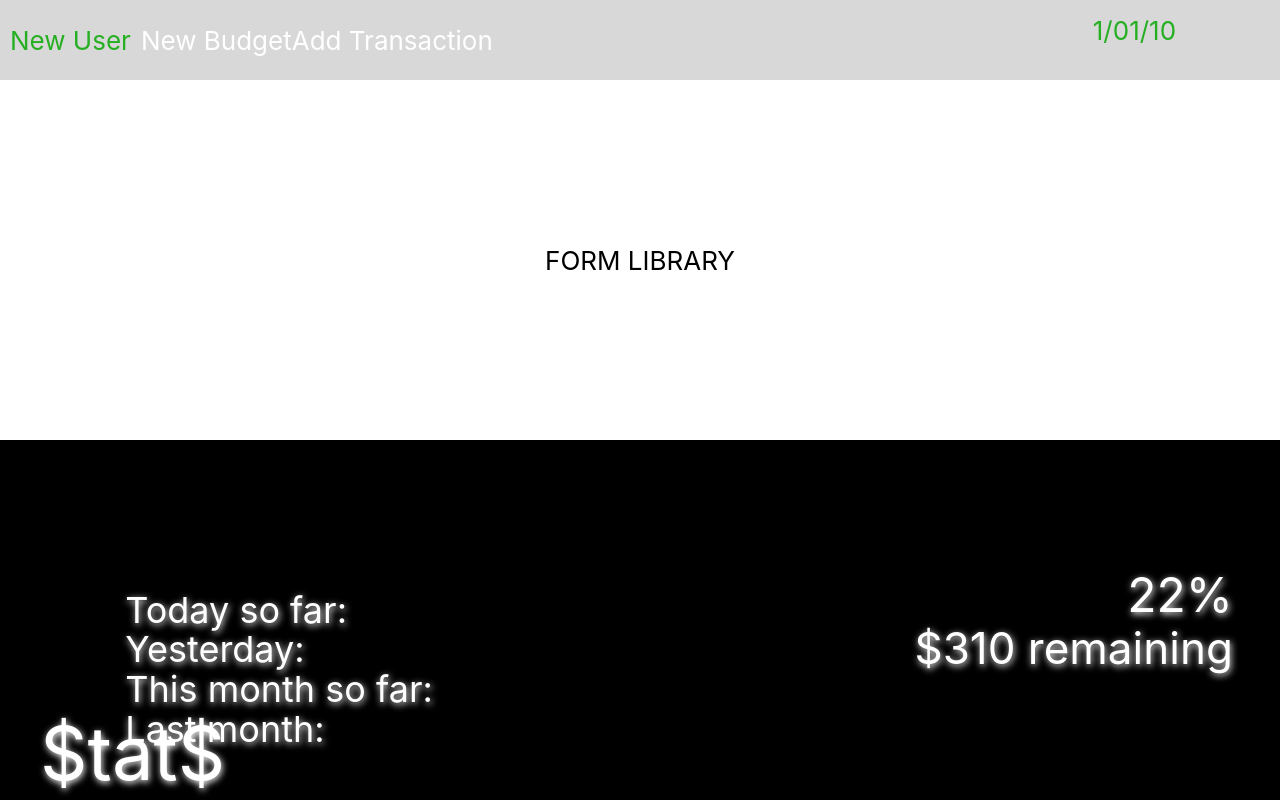
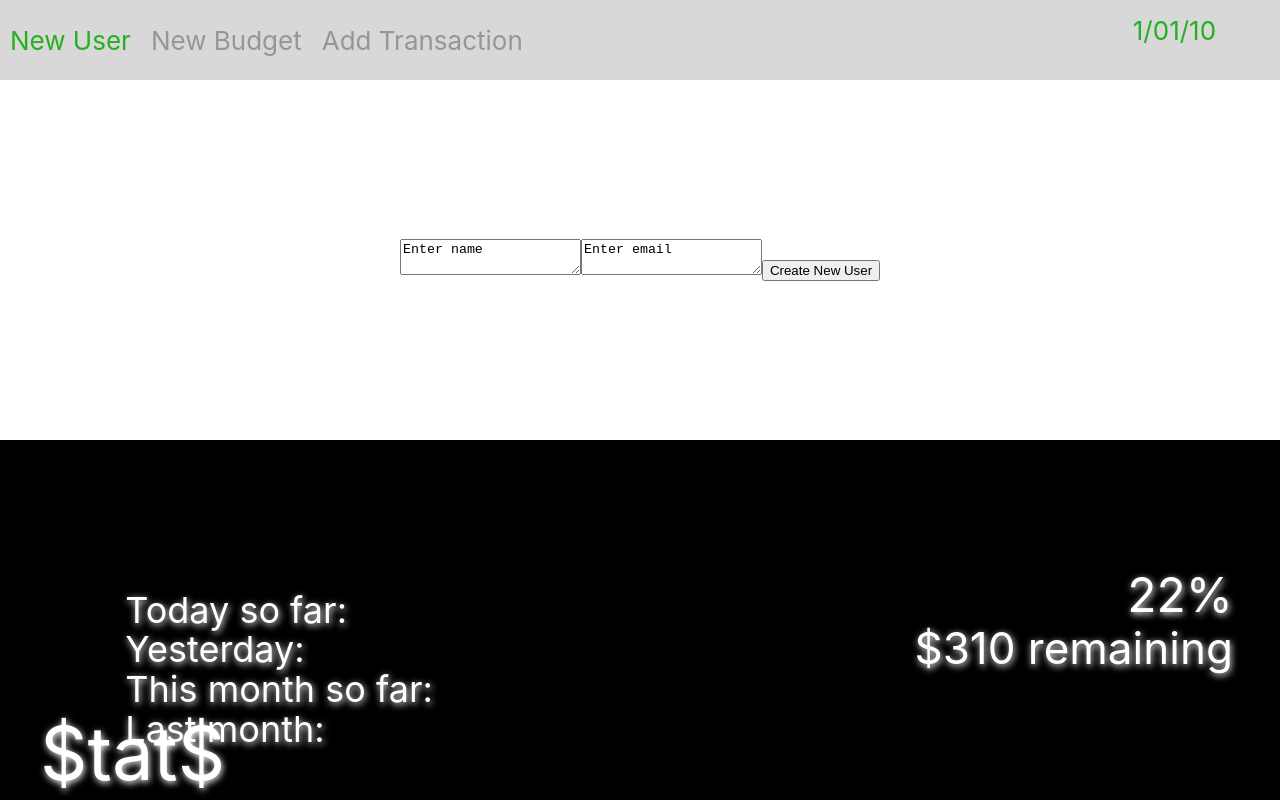
Before and after one commit to romym/financial-planner, a React (Create React App) app: page / in a window 1280 px wide. Both pictures are taken after a click on the element "New User". Built offline with nearby package versions, Linux system fonts and the light colour scheme.

Commit message:
Using local storage instead of session due to time constraints

```diff
--- a/src/App.js
+++ b/src/App.js
@@ -9,6 +9,7 @@ class App extends Component {
     super();
     this.state = {
       formType: 'none',
+      disabledCSS: 'header-links-disabled',
     };
   }
 
@@ -16,14 +17,23 @@ class App extends Component {
 
   formTypeHandler(formType) {
     this.setState({ formType: formType });
-    console.log(this.state.formType);
+  }
+
+  enableTransactions() {
+    this.setState({ disabledCSS: 'header-links' });
   }
 
   render() {
     return (
       <div className="App">
-        <Header formTypeHandler={formType => this.formTypeHandler(formType)} />
-        <Main formType={this.state.formType} />
+        <Header
+          disabledCSS={this.state.disabledCSS}
+          formTypeHandler={formType => this.formTypeHandler(formType)}
+        />
+        <Main
+          enableTransactions={() => this.enableTransactions()}
+          formType={this.state.formType}
+        />
         <Footer />
       </div>
     );
--- a/src/Header/Header.js
+++ b/src/Header/Header.js
@@ -1,22 +1,10 @@
 import React, { Component } from 'react';
 import './Header.css';
-import {
-  createNewUser,
-  createNewTransaction,
-  createNewBudget,
-} from '../Actions/requests';
 
 class Header extends Component {
   constructor(props) {
     super(props);
-    this.state = {
-      disabledCSS: 'header-links-disabled',
-    };
-  }
-
-  async createNewUser(name, email) {
-    await createNewUser({ name, email });
-    this.setState({ disabledCSS: 'header-links' });
+    this.state = {};
   }
 
   newUserForm() {
@@ -38,13 +26,13 @@ class Header extends Component {
           New User
         </p>
         <p
-          className={`${this.state.transactionDisabled}`}
+          className={`${this.props.disabledCSS}`}
           onClick={() => this.newBudgetForm()}
         >
           New Budget
         </p>
         <p
-          className={`${this.state.transactionDisabled}`}
+          className={`${this.props.disabledCSS}`}
           onClick={() => this.newTransactionForm()}
         >
           Add Transaction
--- a/src/Main/Main.js
+++ b/src/Main/Main.js
@@ -1,18 +1,45 @@
 import React, { Component } from 'react';
 import './Main.css';
-// FORM LIBRARY
+import NewUserForm from './NewUserForm/NewUserForm';
+import {
+  createNewUser,
+  createNewTransaction,
+  createNewBudget,
+} from '../Actions/requests';
 
 class Main extends Component {
   constructor(props) {
     super(props);
-    this.state = {};
+    this.state = {
+      user: null,
+    };
+  }
+
+  componentWillMount() {
+    const user = JSON.parse(localStorage.getItem('loggedInUser')) || null;
+    this.setState({ user: user });
+  }
+
+  async createNewUser(name, email) {
+    const user = await createNewUser({ name, email });
+    this.props.enableTransactions();
+    this.setState({ user: user }, () => {
+      localStorage.setItem('loggedInUser', JSON.stringify(this.state.user));
+    });
   }
 
   render() {
-    console.log(this.props.formType === 'newUser');
+    const { user } = this.state;
+    console.log(user);
     return (
       <div className="main">
-        {this.props.formType === 'newUser' && <p>FORM LIBRARY</p>}
+        {this.props.formType === 'newUser' &&
+          !user && (
+            <NewUserForm
+              handleSubmit={(name, email) => this.createNewUser(name, email)}
+            />
+          )}
+        {user && <p>Hello {user.name}!</p>}
       </div>
     );
   }
--- /dev/null
+++ b/src/Main/NewUserForm/NewUserForm.js
@@ -0,0 +1,54 @@
+import React, { Component } from 'react';
+
+class NewUserForm extends Component {
+  constructor(props) {
+    super(props);
+    this.state = {
+      name: 'Enter name',
+      email: 'Enter email',
+    };
+
+    this.handleChange = this.handleChange.bind(this);
+    this.handleSubmit = this.handleSubmit.bind(this);
+  }
+
+  handleChange = event => {
+    const target = event.target;
+    const value = target.type === 'checkbox' ? target.checked : target.value;
+    const name = target.name;
+    console.log(name, 'sd', value, 'asdsd');
+    this.setState({ [name]: value });
+  };
+
+  handleSubmit = event => {
+    event.preventDefault();
+    console.log(this.state.name, this.state.email, 'form level');
+    this.props.handleSubmit(this.state.name, this.state.email);
+  };
+
+  render() {
+    return (
+      <div className="Form">
+        <form onSubmit={this.handleSubmit}>
+          <label>
+            <textarea
+              value={this.state.name}
+              name="name"
+              onChange={this.handleChange}
+            />
+          </label>
+          <label>
+            <textarea
+              value={this.state.email}
+              name="email"
+              onChange={this.handleChange}
+            />
+          </label>
+          <input type="submit" value="Create New User" />
+        </form>
+      </div>
+    );
+  }
+}
+
+export default NewUserForm;
```
Also changed, not shown: src/Main/Form/Form.js (deleted, +0 -44 lines), src/Main/NewBudgetForm/NewBudgetForm.js (added), src/Main/NewTransactionForm/NewTransactionForm.js (added), 1 other file (tests, documents, lock files or other folders).
